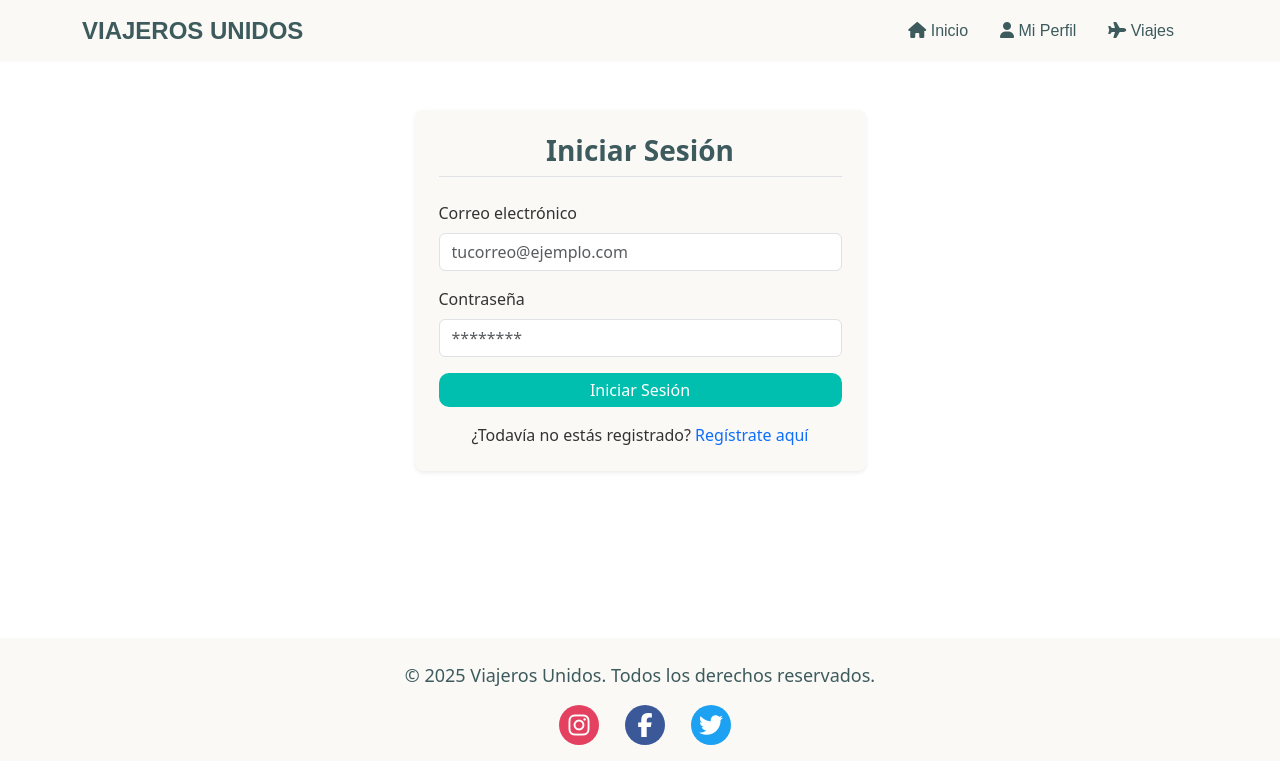
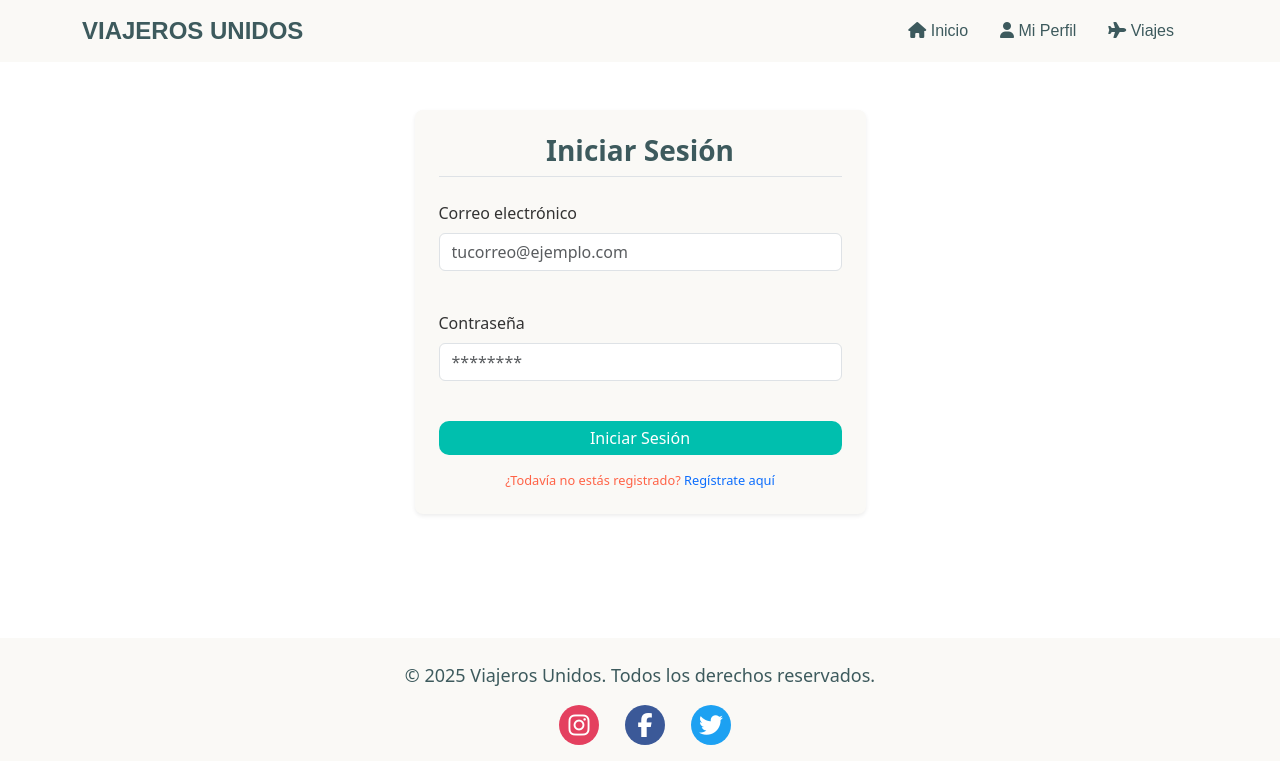
Before and after one commit to JavierSP1997/appFrontViajes, an Angular app: page /login in a window 1280 px wide. Shown: the top 784 px of the page. Built offline with nearby package versions, Linux system fonts and the light colour scheme.

Commit message:
Login terminado

```diff
--- a/src/app/pages/login/login.component.css
+++ b/src/app/pages/login/login.component.css
@@ -23,3 +23,11 @@ h3 {
 	background-color: var(--color-boton-hover-fondo);
 	color: var(--color-boton-hover);
 }
+p {
+	font-size: 0.8rem;
+	color: tomato;
+}
+
+.error {
+	height: 1.5rem;
+}
--- a/src/app/pages/login/login.component.html
+++ b/src/app/pages/login/login.component.html
@@ -15,6 +15,10 @@
                   placeholder="tucorreo@ejemplo.com"
                   required
                 >
+                <div class="error">
+                  @if (checkError('email', 'required') || checkError('nombre', 'minlength')){
+                  <p class="error">El campo email es obligatorio y debe tener formato email</p>}
+              </div>
               </div>
               <div class="mb-3">
                 <label for="password" class="form-label">Contraseña</label>
@@ -26,6 +30,10 @@
                   placeholder="********"
                   required
                 >
+                <div class="error">
+                  @if (checkError('password', 'required') || checkError('password', 'minlength') || checkError('password', 'pattern')){
+                  <p class="error">El campo contraseña es obligatorio, debe empezar por mayúscula y contener un número</p>}
+              </div>
               </div>
               <div class="d-grid">
                 <input class="button" type="submit" value="Iniciar Sesión">
```
